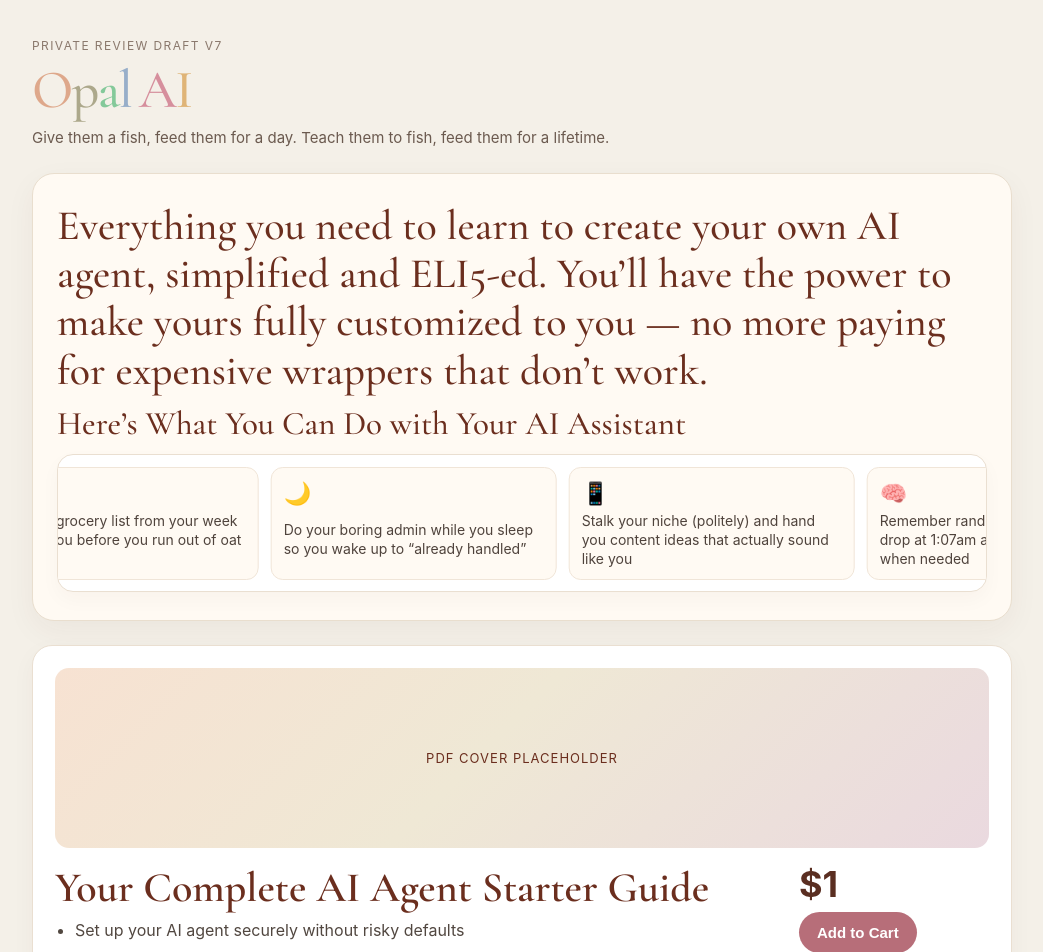
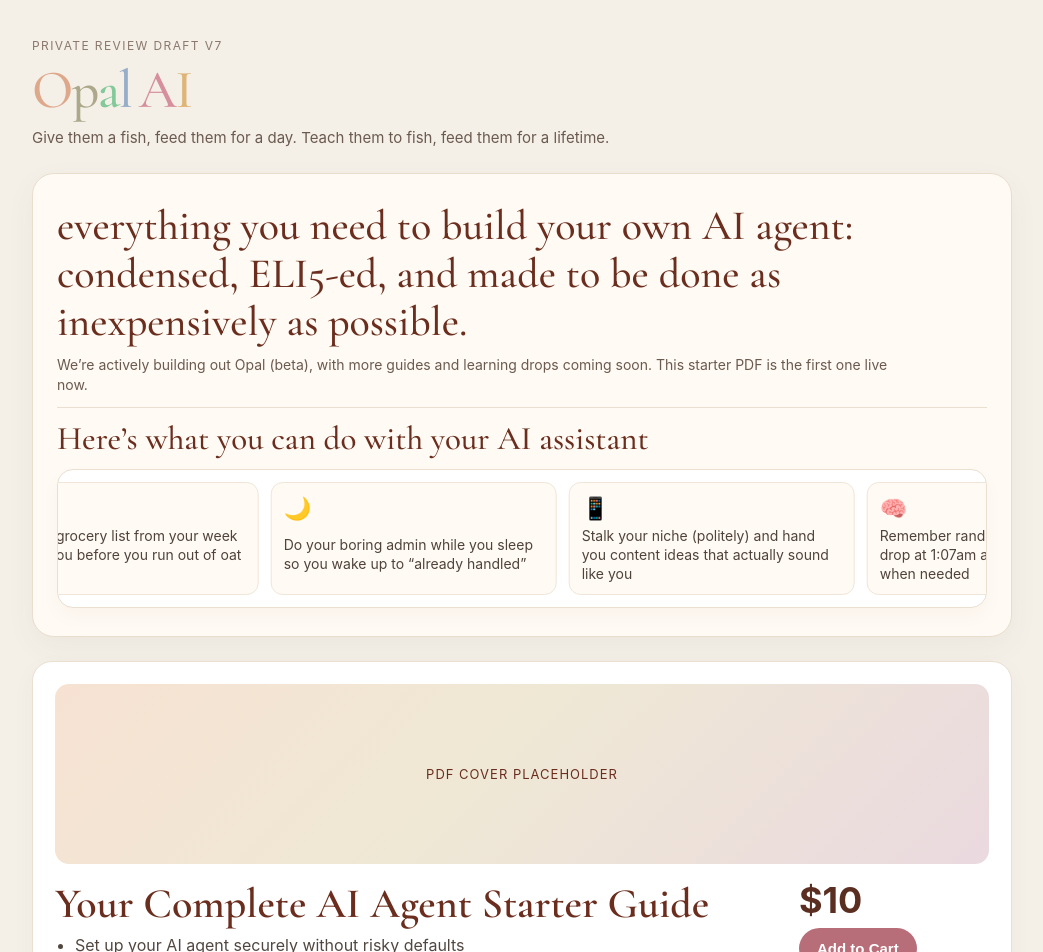
Before and after one commit to opal-the-bot/agent-inbox-mvp, a Next.js app: page /review/opal-ela-7xk9m2/landing in a window 1280 px wide. Shown: the top 952 px of the page, without its empty margins (118-1161 px from the left). Built offline with nearby package versions, Linux system fonts and the light colour scheme.

Commit message:
Refine hero messaging, add beta note, adjust heading case, and update price to 0

```diff
--- a/app/review/opal-ela-7xk9m2/landing/page.tsx
+++ b/app/review/opal-ela-7xk9m2/landing/page.tsx
@@ -118,12 +118,17 @@ export default function PrivateDraftLandingPage() {
             boxShadow: '0 10px 30px rgba(77,46,34,0.05)'
           }}
         >
-          <h1 className={editorial.className} style={{ fontSize: 'clamp(28px, 3.7vw, 42px)', lineHeight: 1.15, margin: '0 0 12px', color: '#6b2e1e', fontWeight: 500, maxWidth: 920 }}>
-            Everything you need to learn to create your own AI agent, simplified and ELI5-ed. You’ll have the power to make yours fully customized to you — no more paying for expensive wrappers that don’t work.
-          </h1>
+          <div style={{ borderBottom: '1px solid #eadfd1', paddingBottom: 12, marginBottom: 14 }}>
+            <h1 className={editorial.className} style={{ fontSize: 'clamp(28px, 3.7vw, 42px)', lineHeight: 1.15, margin: '0 0 8px', color: '#6b2e1e', fontWeight: 500, maxWidth: 920 }}>
+              everything you need to build your own AI agent: condensed, ELI5-ed, and made to be done as inexpensively as possible.
+            </h1>
+            <p style={{ margin: 0, color: '#6b5a4f', fontSize: 14, lineHeight: 1.45, maxWidth: 860 }}>
+              We’re actively building out Opal (beta), with more guides and learning drops coming soon. This starter PDF is the first one live now.
+            </p>
+          </div>
 
-          <p className={editorial.className} style={{ margin: '12px 0 12px', fontSize: 33, color: '#6b2e1e', lineHeight: 1.05 }}>
-            Here’s What You Can Do with Your AI Assistant
+          <p className={editorial.className} style={{ margin: '10px 0 12px', fontSize: 33, color: '#6b2e1e', lineHeight: 1.05 }}>
+            Here’s what you can do with your AI assistant
           </p>
 
           <ScrollingCapabilities />
@@ -169,7 +174,7 @@ export default function PrivateDraftLandingPage() {
               </div>
 
               <div style={{ minWidth: 190, display: 'grid', gap: 10, justifyItems: 'start' }}>
-                <strong style={{ fontSize: 36, color: '#5a2e21', lineHeight: 1 }}>$1</strong>
+                <strong style={{ fontSize: 36, color: '#5a2e21', lineHeight: 1 }}>$10</strong>
                 <button
                   style={{
                     border: 0,
```
